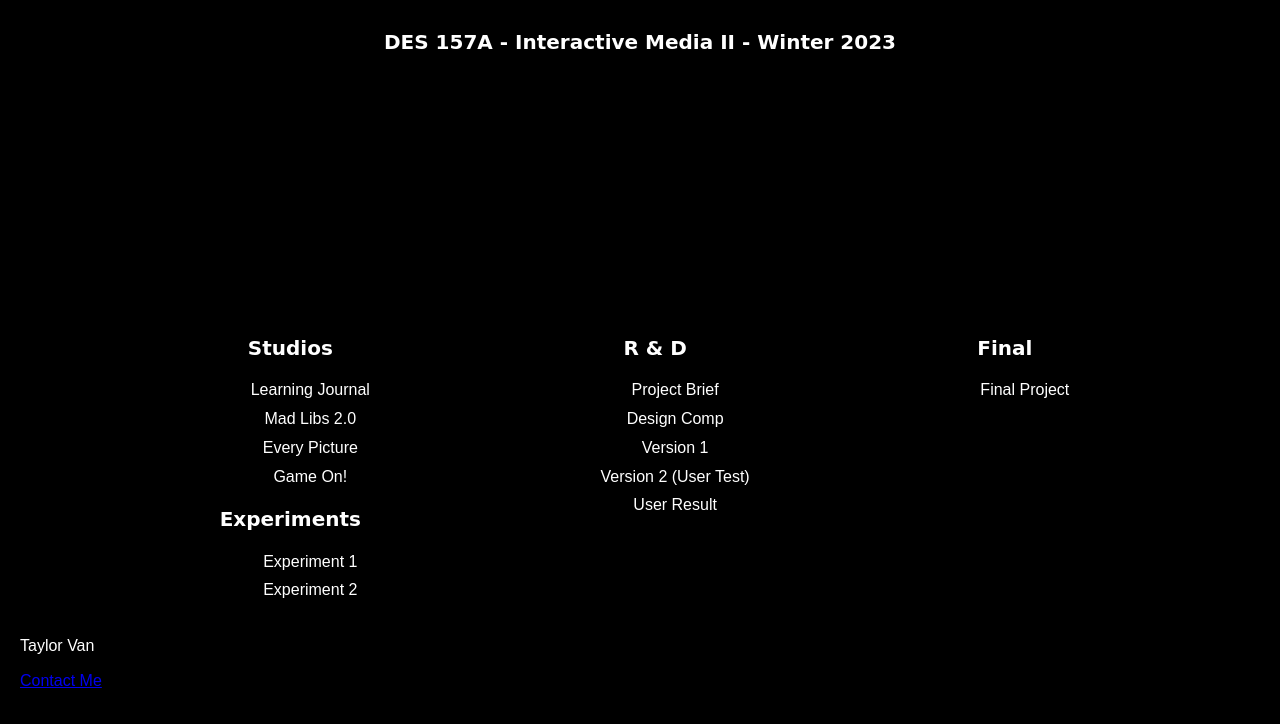
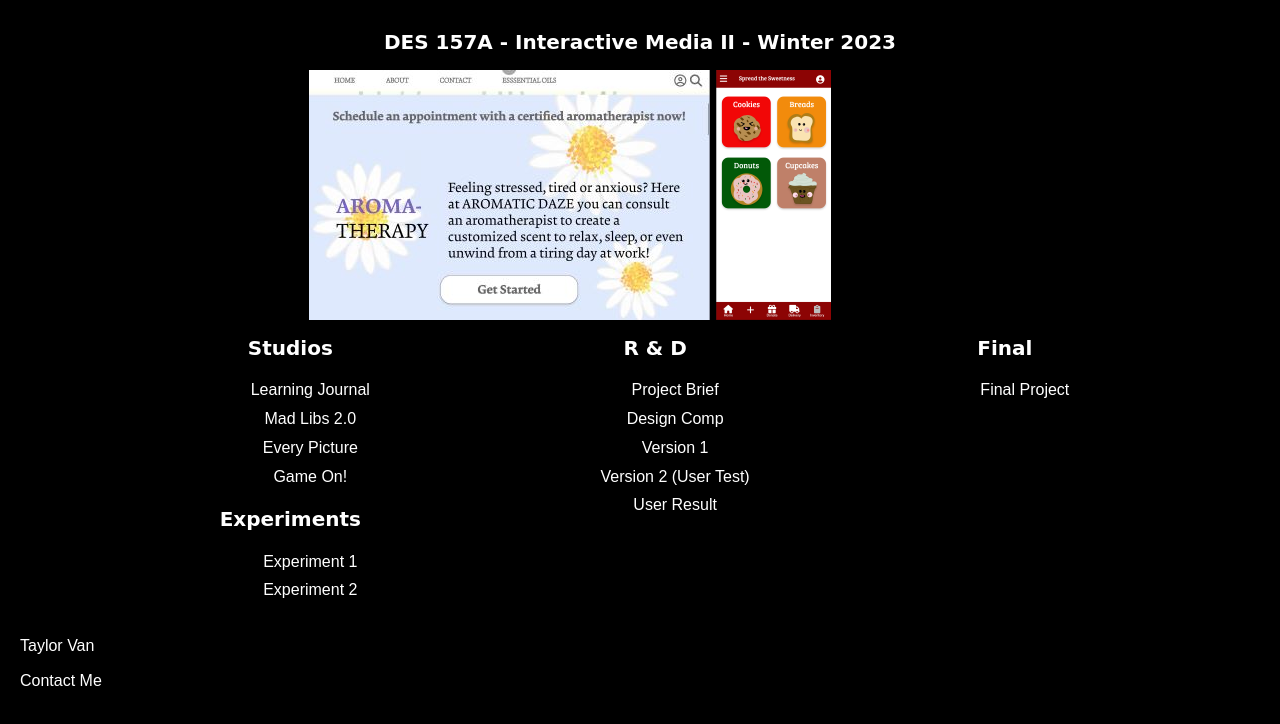
Before and after one commit to vantaylor/-des157a, a plain HTML site: page index.html in a window 1280 px wide. Shown: the part 114-838 px from the top of the page. Drawn offline with nearby package versions, Linux system fonts and the light colour scheme; a web font is replaced by a local one.

Commit message:
banner images added

```diff
--- a/index.html
+++ b/index.html
@@ -24,7 +24,11 @@
 
         <h2>DES 157A - Interactive Media II - Winter 2023</h2>
 
-        <div id="banner"></div>
+        <div id="banner">
+            <img src="images/webfront_image.jpg" alt="webfront page design for aromatherapy" width="401" height="250">
+
+            <img src="images/equity_project_1.png" alt="equity project screen 1 for food donation" width="115" height="250">
+        </div>
     </header>
 
     <main>
--- a/styles.css
+++ b/styles.css
@@ -54,7 +54,7 @@ ul li {
 
 }
 
-ul li a {
+a {
     text-decoration: none;
     color: #ffffff;
 }
```
Also changed, not shown: images/equity_project_1.png (added), images/webfront_image.jpg (added).
